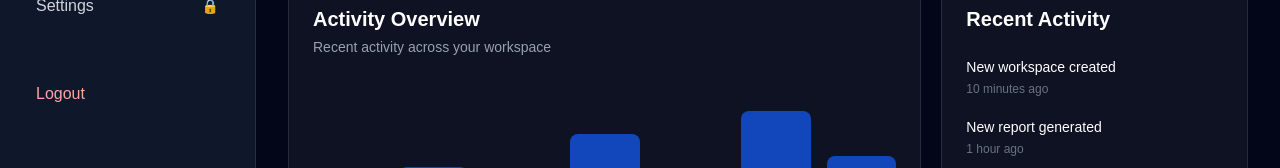
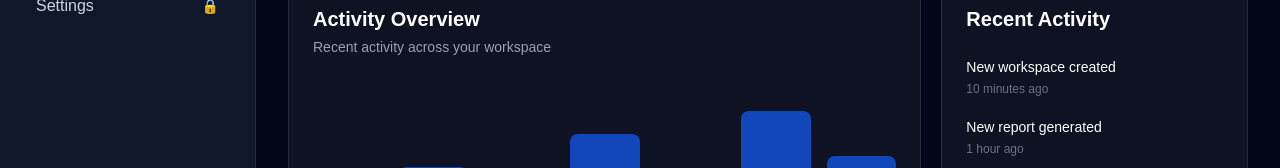
Before and after one commit to anupama169/LOOP, a Next.js app: page /dashboard in a window 1280 px wide. Shown: the part 414-582 px from the top of the page. Built offline with nearby package versions, Linux system fonts and the light colour scheme; no server answers.

Commit message:
Changed ai-summary

```diff
--- a/app/api/ai-summary/route.ts
+++ b/app/api/ai-summary/route.ts
@@ -81,14 +81,7 @@ Do not add information that is not present in the feedback.
             summary,
         });
 
-    }/* catch (error) {
-        console.error(error);
-
-        return NextResponse.json(
-            { error: "Failed to generate summary" },
-            { status: 500 }
-        );
-    }*/
+    }
     catch (error) {
     console.error("Summary API Error:", error);
 
--- a/app/dashboard/page.tsx
+++ b/app/dashboard/page.tsx
@@ -140,20 +140,7 @@ useEffect(() => {
 })}
 
           </nav>
-            {/* Logout */}
-<button
-  type="button"
-  onClick={async () => {
-    await fetch("/api/logout", {
-      method: "POST",
-    });
 
-    window.location.href = "/loginpage";
-  }}
-  className="w-full text-left px-4 py-3 mt-10 rounded-lg text-red-300 hover:bg-red-500/10"
->
-  Logout
-</button>
 
 
 
```
